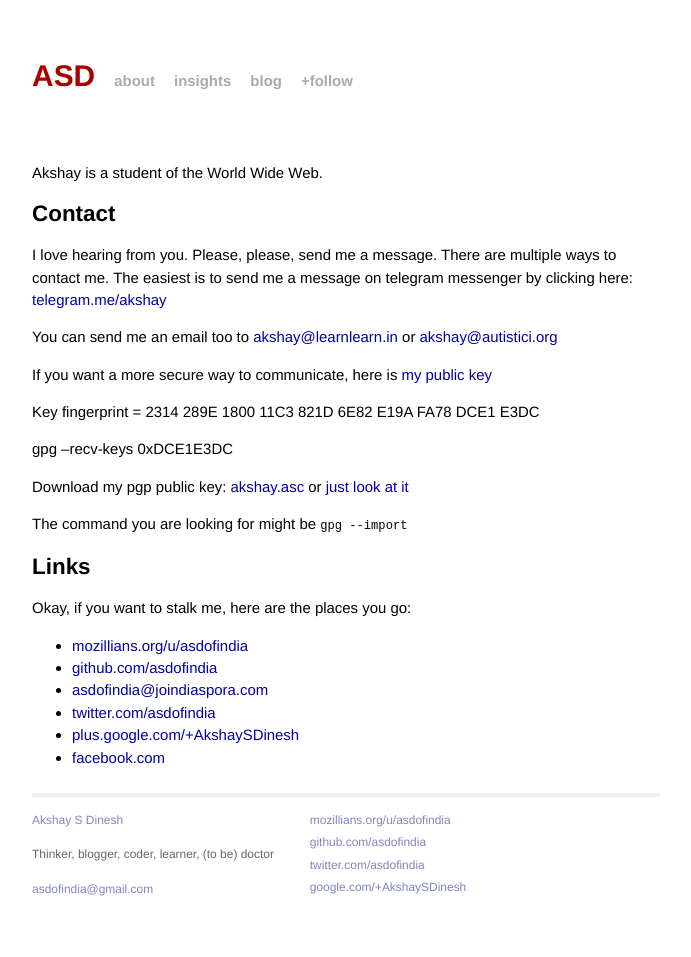
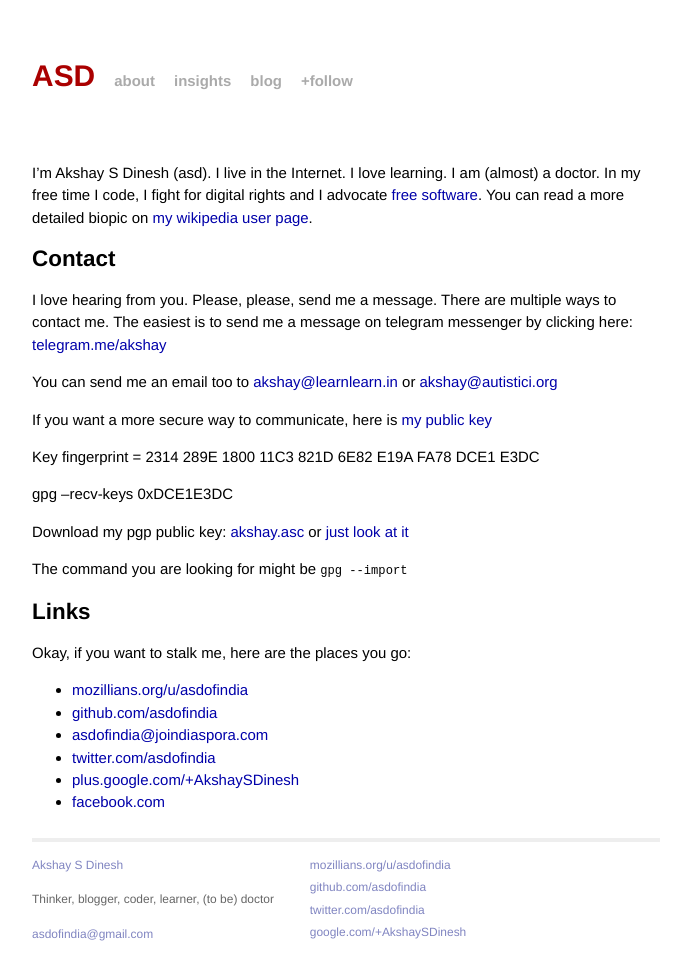
Before and after one commit to asdofindia/asdofindia.github.io, a Jekyll site: the page built from about.md, in a window 1280 px wide. Shown: the whole page, without its empty margins (294-985 px from the left). Built offline with Jekyll 4.4.1, drawn with Linux system fonts in a browser that asks for light colours.

Commit message:
more details about me

```diff
--- a/about.md
+++ b/about.md
@@ -4,7 +4,7 @@ title: About
 excerpt: Akshay S Dinesh is a polymath who lives in the Internet
 permalink: about/
 ---
-Akshay is a student of the World Wide Web.
+I'm Akshay S Dinesh (asd). I live in the Internet. I love learning. I am (almost) a doctor. In my free time I code, I fight for digital rights and I advocate [free software](//learnlearn.in/foss/). You can read a more detailed biopic on [my wikipedia user page](https://en.wikipedia.org/wiki/User:Asdofindia).
 
 ## Contact ##
 
```
